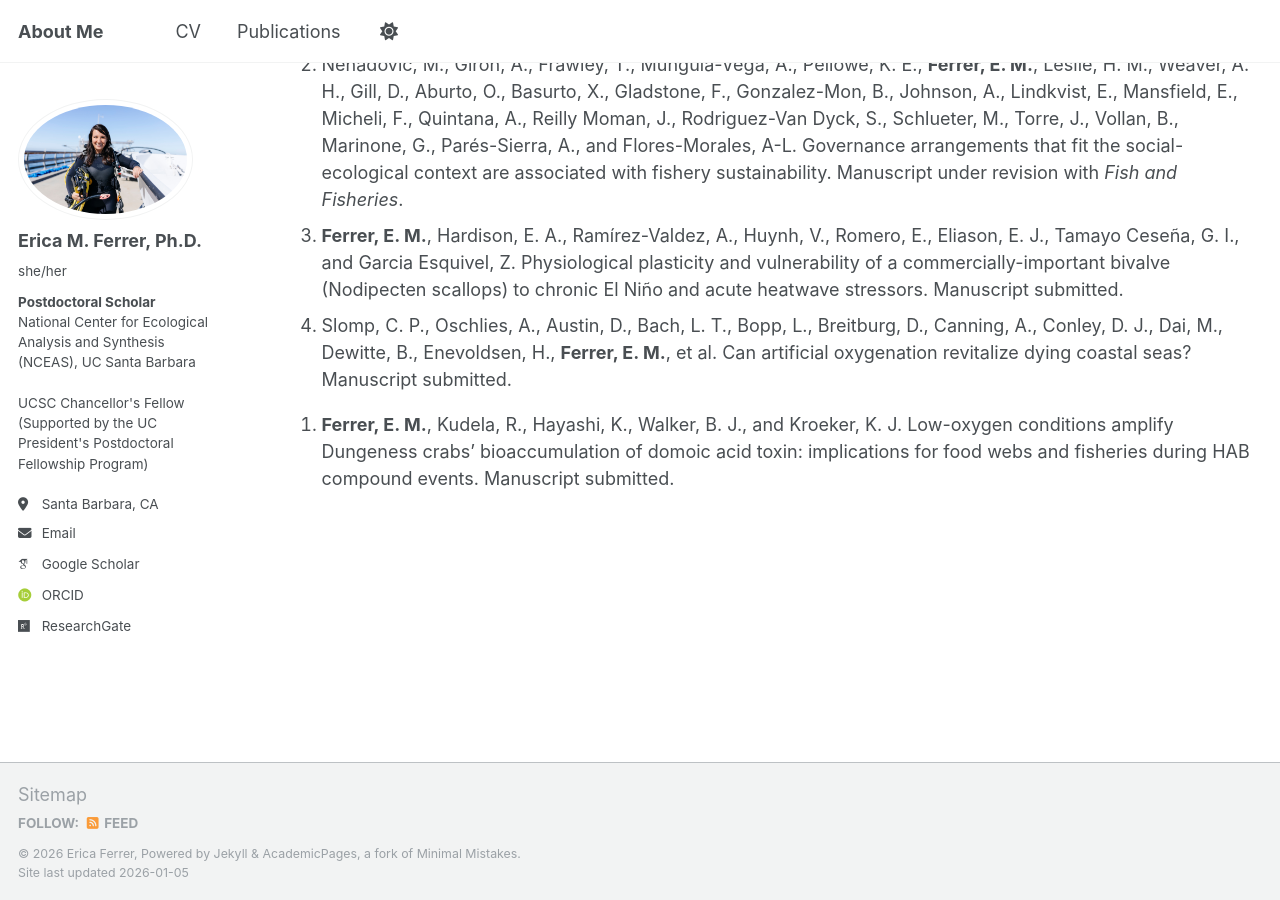
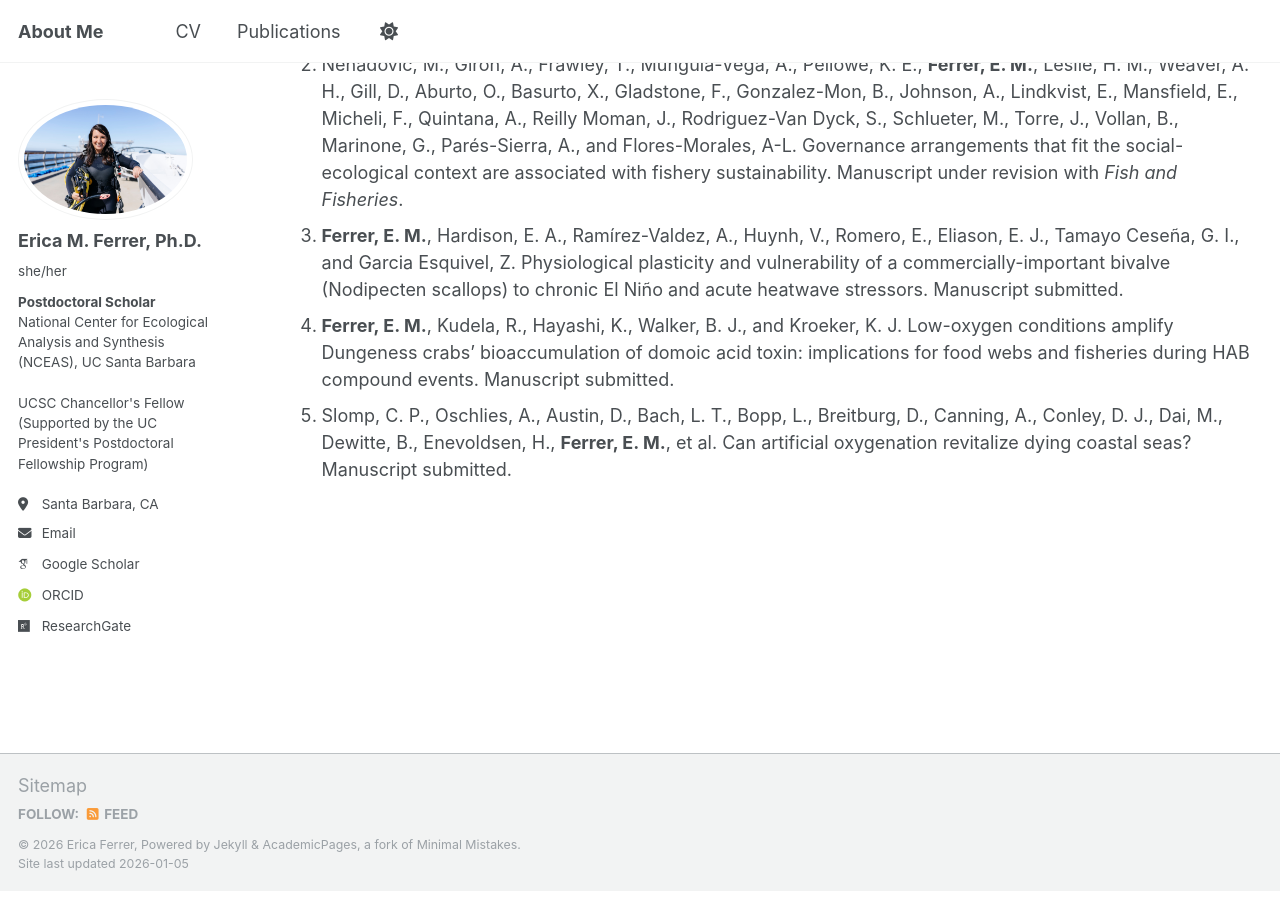
Before and after one commit to emferrer/emferrer.github.io, a Jekyll site: the page built from _pages/publications.md, in a window 1280 px wide and 900 px high, scrolled down 1381 px. Built offline with Jekyll 4.4.1, drawn with Linux system fonts in a browser that asks for light colours; some web fonts are replaced; a script that is not in the unit is left out.

```diff
--- a/_pages/publications.md
+++ b/_pages/publications.md
@@ -27,6 +27,6 @@ author_profile: true
 1. <b>Ferrer, E. M.</b>, Eddebbar, Y., Gangrade, S., McCormick, L. R., Pezner, A. K., Robinson, D. Garcon, V., Rose, K. C., and Levin, L. A. Expanding on the aquatic deoxygenation planetary boundary: progress towards an ‘unsafe space’, interactions with other stressors, and wider societal significance. Manuscript under revision with <i>Limnology and Oceanography</i>. [Pre-print available](http://bit.ly/454fHNn)
 2. Nenadovic, M., Giron, A., Frawley, T., Munguia-Vega, A., Pellowe, K. E., <b>Ferrer, E. M.</b>, Leslie, H. M., Weaver, A. H., Gill, D., Aburto, O., Basurto, X., Gladstone, F., Gonzalez-Mon, B., Johnson, A., Lindkvist, E., Mansfield, E., Micheli, F., Quintana, A., Reilly Moman, J., Rodriguez-Van Dyck, S., Schlueter, M., Torre, J., Vollan, B., Marinone, G., Parés-Sierra, A., and Flores-Morales, A-L. Governance arrangements that fit the social-ecological context are associated with fishery sustainability. Manuscript under revision with <i>Fish and Fisheries</i>.
 3. <b>Ferrer, E. M.</b>, Hardison, E. A., Ramírez-Valdez, A., Huynh, V., Romero, E., Eliason, E. J., Tamayo Ceseña, G. I., and Garcia Esquivel, Z. Physiological plasticity and vulnerability of a commercially-important bivalve (Nodipecten scallops) to chronic El Niño and acute heatwave stressors. Manuscript submitted.
-4. Slomp, C. P., Oschlies, A., Austin, D., Bach, L. T., Bopp, L., Breitburg, D., Canning, A., Conley, D. J., Dai, M., Dewitte, B., Enevoldsen, H., <b>Ferrer, E. M.</b>, et al. Can artificial oxygenation revitalize dying coastal seas? Manuscript submitted.
+4. <b>Ferrer, E. M.</b>, Kudela, R., Hayashi, K., Walker, B. J., and Kroeker, K. J. Low-oxygen conditions amplify Dungeness crabs’ bioaccumulation of domoic acid toxin: implications for food webs and fisheries during HAB compound events. Manuscript submitted.
+5. Slomp, C. P., Oschlies, A., Austin, D., Bach, L. T., Bopp, L., Breitburg, D., Canning, A., Conley, D. J., Dai, M., Dewitte, B., Enevoldsen, H., <b>Ferrer, E. M.</b>, et al. Can artificial oxygenation revitalize dying coastal seas? Manuscript submitted.
 </div>
-5. <b>Ferrer, E. M.</b>, Kudela, R., Hayashi, K., Walker, B. J., and Kroeker, K. J. Low-oxygen conditions amplify Dungeness crabs’ bioaccumulation of domoic acid toxin: implications for food webs and fisheries during HAB compound events. Manuscript submitted.
```
